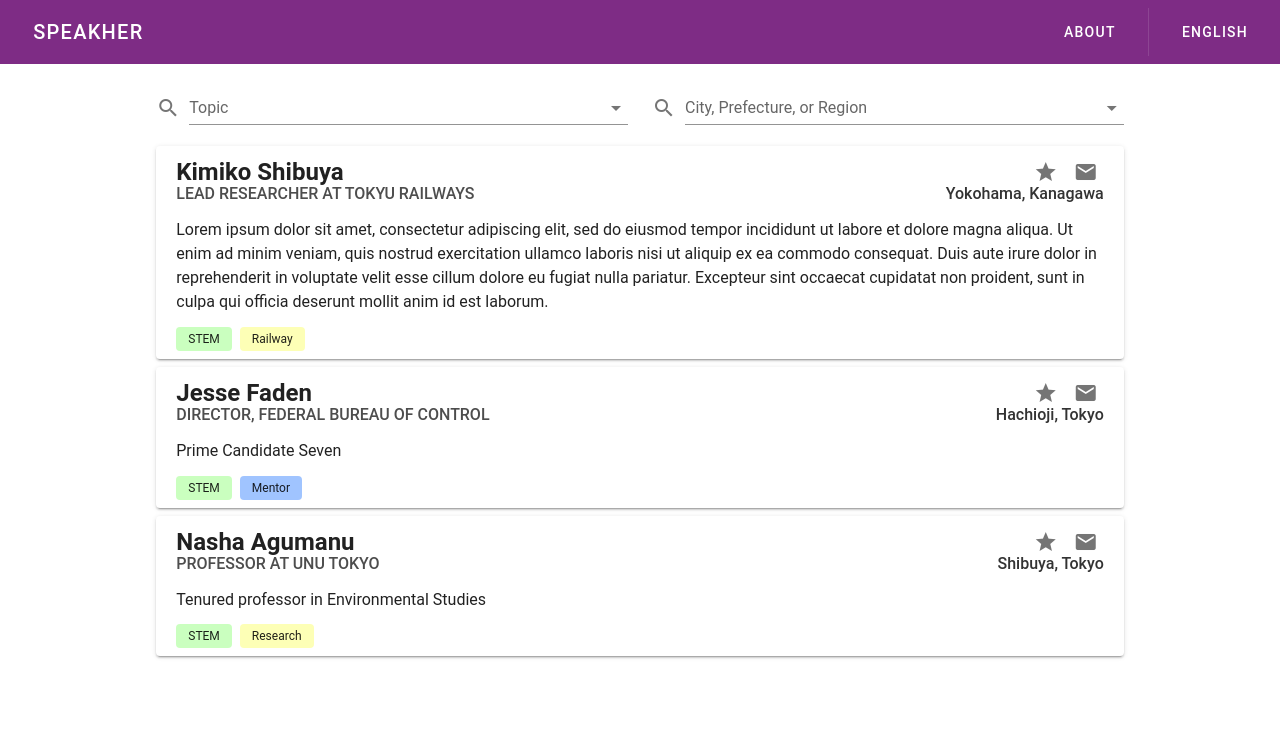
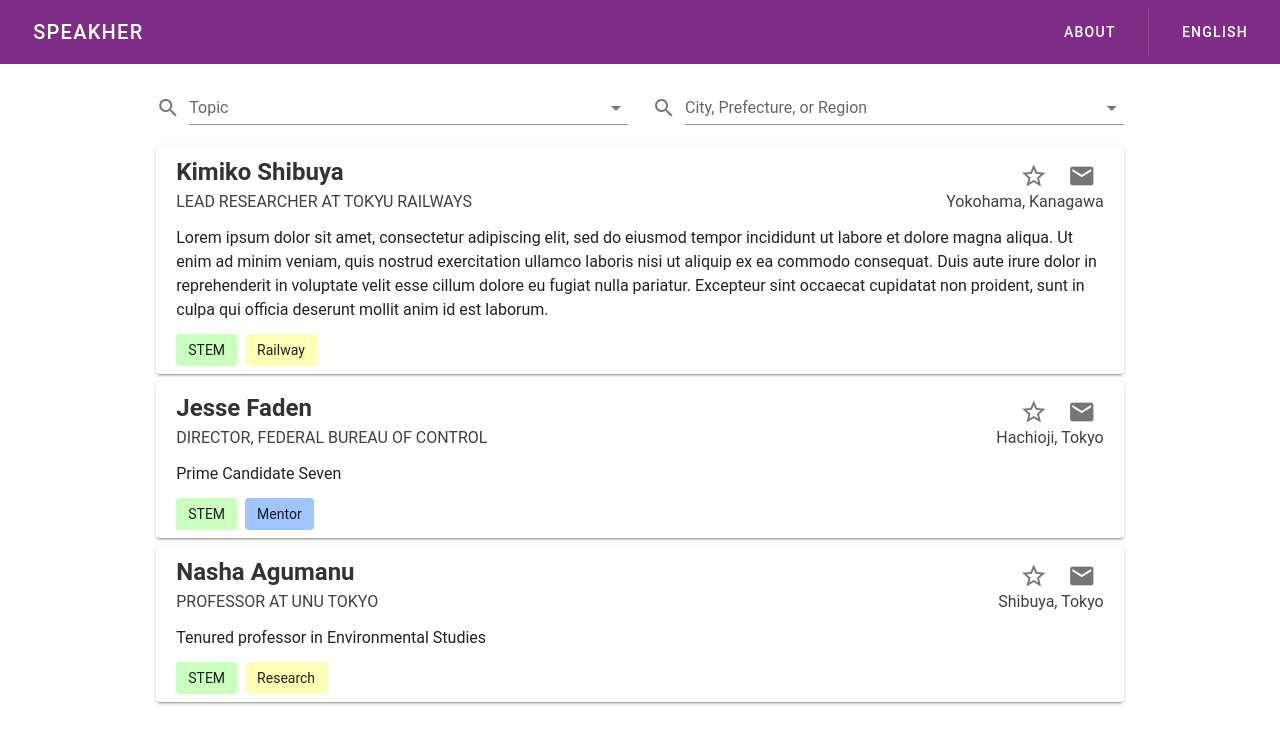
Before and after one commit to WomenInSoftwareEngineeringJP/speak-her-db, a Vue app in the folder web/: page /find-speaker in a window 1280 px wide. Shown: the top 744 px of the page. Built offline with nearby package versions, Linux system fonts and the light colour scheme; a small style sheet from the web is missing.

Commit message:
update tags and icon buttons

```diff
--- a/web/src/components/CardHeader.vue
+++ b/web/src/components/CardHeader.vue
@@ -4,13 +4,19 @@
     <v-spacer />
     <v-btn
       icon
+      large
       class="ml-1"
+      @click="toggleFavorite"
     >
-      <v-icon>star</v-icon>
+      <v-icon>
+        {{ star }}
+      </v-icon>
     </v-btn>
     <v-btn
       icon
+      large
       class="ml-1"
+      @click="contact"
     >
       <v-icon>email</v-icon>
     </v-btn>
@@ -25,5 +31,24 @@ export default {
       required: true,
     },
   },
+  data() {
+    return {
+      favorited: false,
+    };
+  },
+  computed: {
+    star() {
+      return this.favorited ? 'star' : 'star_border';
+    },
+  },
+  methods: {
+    toggleFavorite() {
+      this.favorited = !this.favorited;
+      // TODO: find a way to save this
+    },
+    contact() {
+      // TODO
+    },
+  },
 };
 </script>
--- a/web/src/components/TagBox.vue
+++ b/web/src/components/TagBox.vue
@@ -10,7 +10,6 @@
       <v-chip
         :color="generateColor(tag)"
         label
-        small
       >
         {{ tag }}
       </v-chip>
--- a/web/src/styles/main.scss
+++ b/web/src/styles/main.scss
@@ -1,12 +1,20 @@
+h1{
+  color: #333333;
+}
+
+h2{
+  color: #333333;
+}
+
 .location {
   font-size: 1rem;
-  font-weight: 500;
-  color: #333333;
+  font-weight: 390;
+  color: #404040;
 }
 
 .speaker-title {
   font-size: 1rem;
   text-transform: uppercase;
-  font-weight: 500;
-  color: #4D4D4D;
+  font-weight: 390;
+  color: #404040;
 }
```
